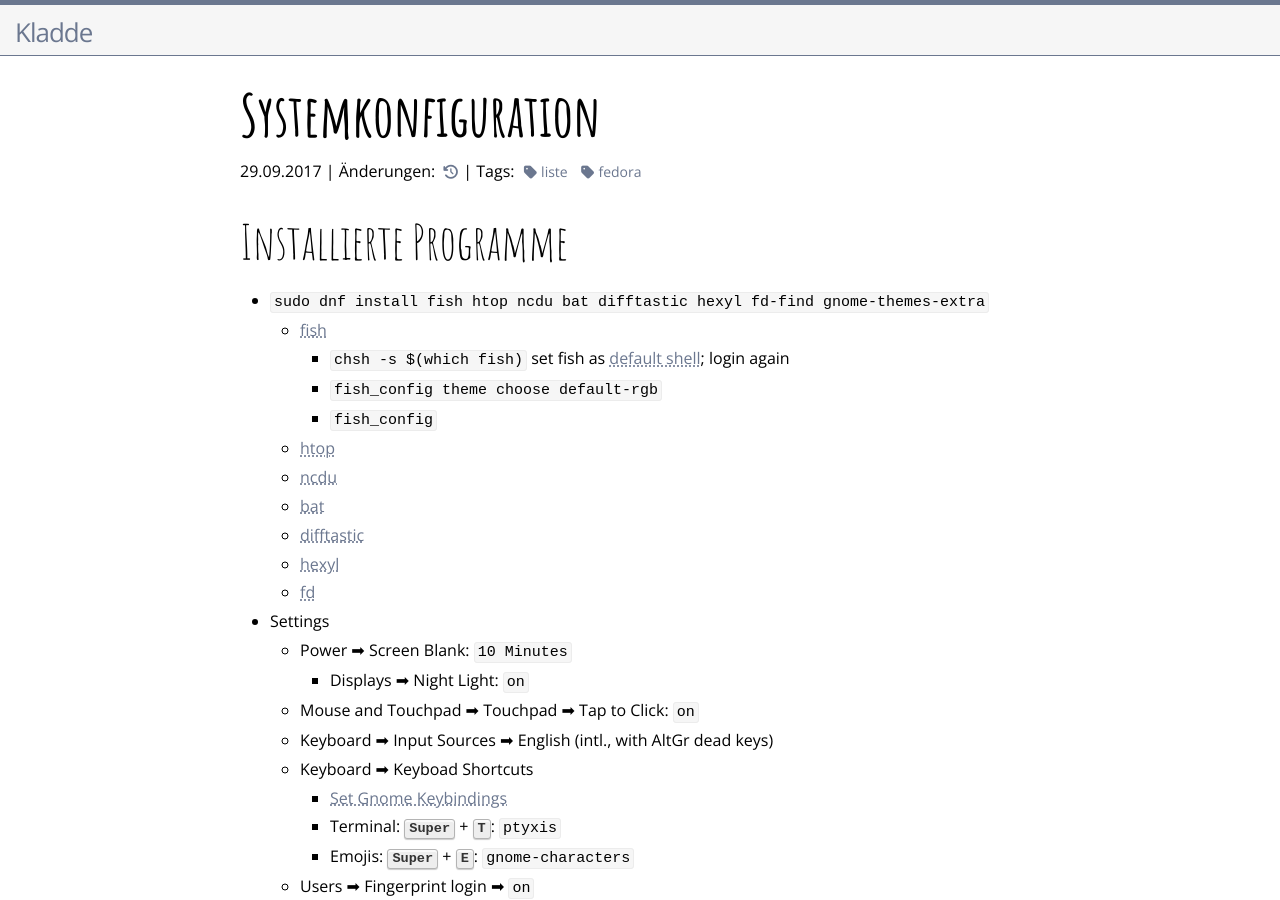
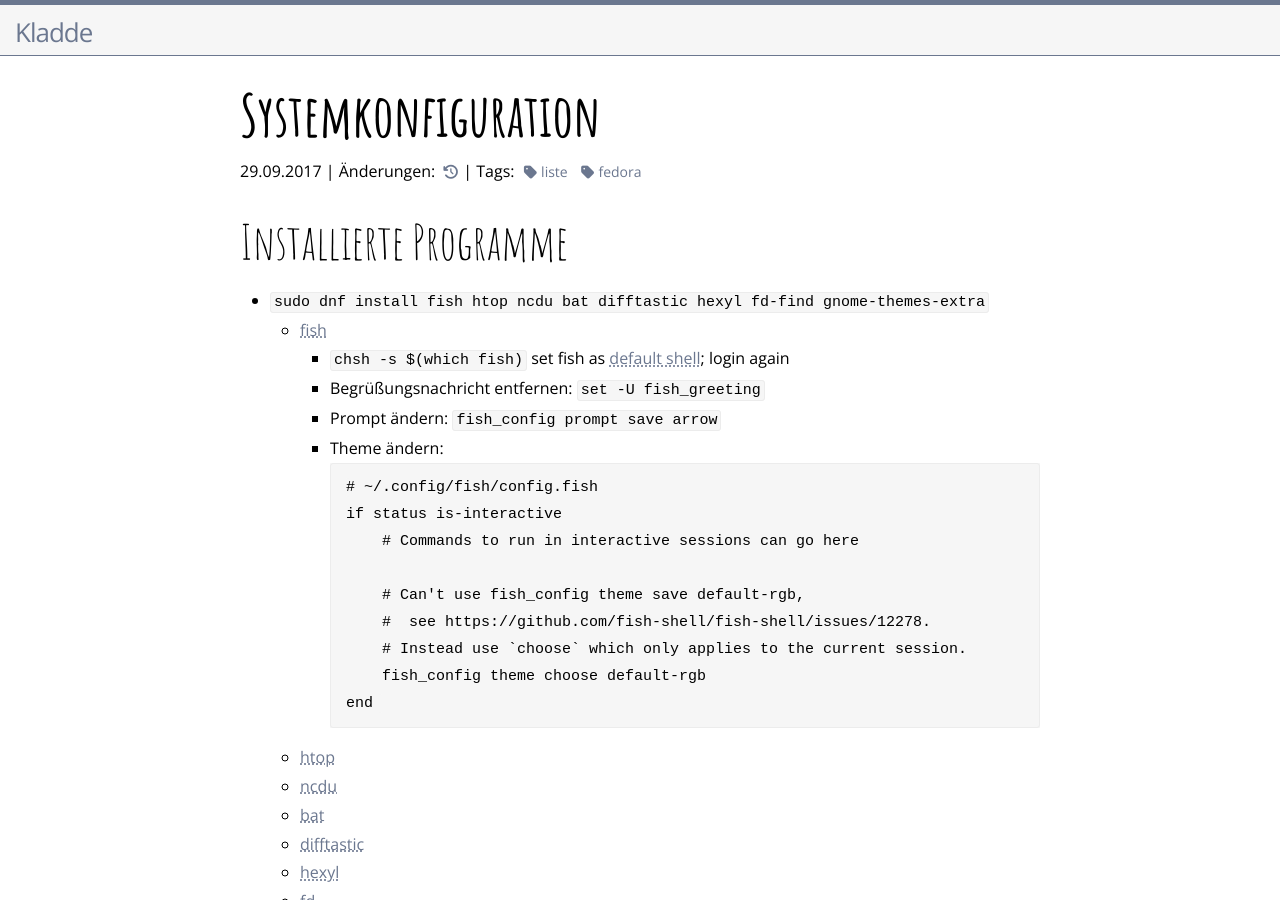
Before and after one commit to chhch/chhch.github.io, a Jekyll site: the page built from _posts/2017-09-29-programmme.md, in a window 1280 px wide and 900 px high. Built offline with Jekyll 4.4.1, drawn with Linux system fonts in a browser that asks for light colours; nearby versions of some CDN libraries; our own code applies the rules of GitHub Pages for plain Markdown files; comment, search, counter and statistics services are not loaded.

Commit message:
Update programs

````diff
--- a/_posts/2017-09-29-programmme.md
+++ b/_posts/2017-09-29-programmme.md
@@ -8,8 +8,20 @@ tags: [liste, fedora]
 - `sudo dnf install fish htop ncdu bat difftastic hexyl fd-find gnome-themes-extra`
   - [fish](https://fishshell.com/)
     - `chsh -s $(which fish)` set fish as [default shell](https://fishshell.com/docs/current/index.html#default-shell); login again
-    - `fish_config theme choose default-rgb`
-    - `fish_config`
+    - Begrüßungsnachricht entfernen: `set -U fish_greeting`
+    - Prompt ändern: `fish_config prompt save arrow`
+    - Theme ändern:
+      ```
+      # ~/.config/fish/config.fish
+      if status is-interactive
+          # Commands to run in interactive sessions can go here
+
+          # Can't use fish_config theme save default-rgb,
+          #  see https://github.com/fish-shell/fish-shell/issues/12278.
+          # Instead use `choose` which only applies to the current session.
+          fish_config theme choose default-rgb
+      end
+      ```
   - [htop](https://htop.dev/)
   - [ncdu](https://dev.yorhel.nl/ncdu)
   - [bat](https://github.com/sharkdp/bat)
````
